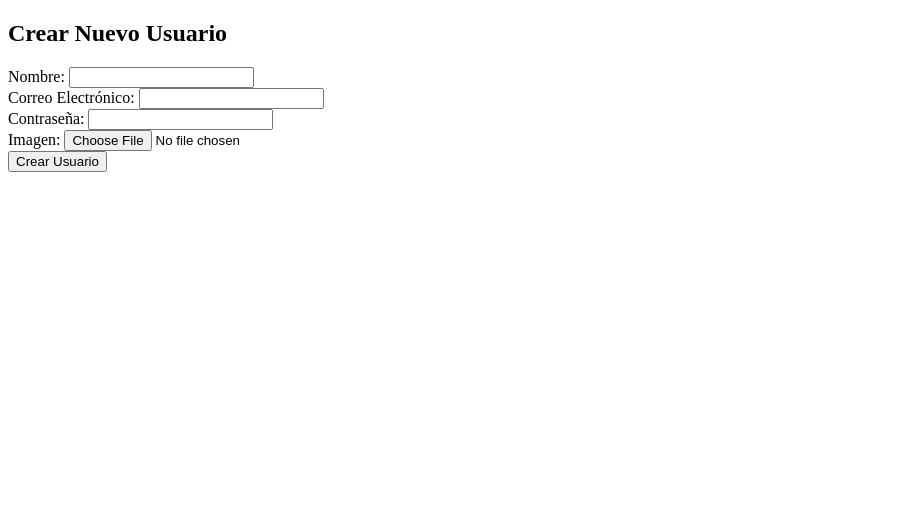
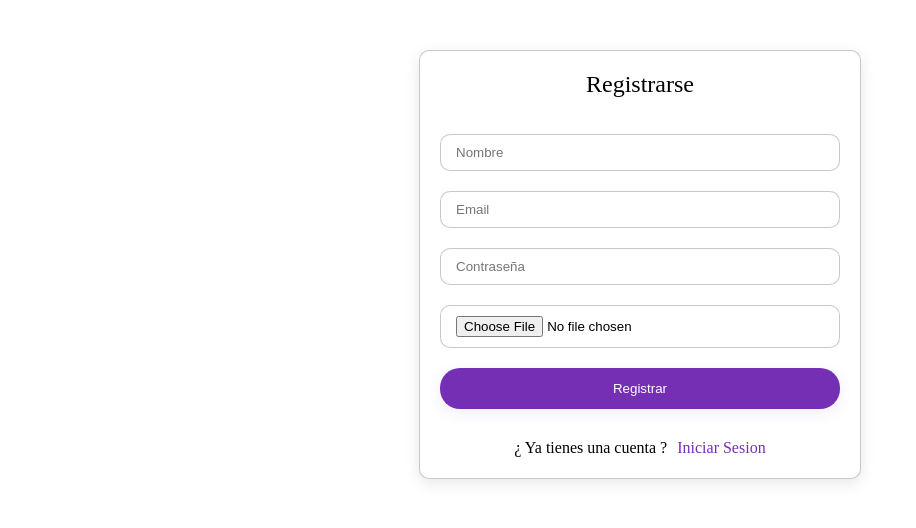
Before and after one commit to RIVERA-PRO/catalogo-web, a PHP site: page /registro.php in a window 1280 px wide. Shown: the top 528 px of the page, without its empty margins (0-916 px from the left). Run offline with PHP 8.4, Linux system fonts and the light colour scheme.

Commit message:
login csss

```diff
--- /dev/null
+++ b/public/login.css
@@ -0,0 +1,110 @@
+:root{
+    --text-color: #000;
+    --text-color2: #5c5959;
+    --bg-color: #111111;
+    --gris:#fafafa;
+    --gris2:#f2f2f2;
+    --color1:#240354;
+    --color2:#752FB5;
+    --color3:rgba(31, 135, 233, 0.455);
+    --blanco: #fff;
+    --input:#c1bfbf;
+  }
+
+  *{
+    padding: 0 ;
+    margin: 0;
+    box-sizing: border-box;
+    transition: all 0.2s linear;
+
+  }
+.formContainer{
+    display: flex;
+    padding: 50px 10%;
+    flex-direction: column;
+    place-content: center;
+    align-items: center;
+    justify-content: center;
+}
+.formContainer h2{
+    text-align: center;
+    margin-bottom: 1rem;
+    font-weight: 500;
+}
+
+.formContainer form{
+    display: flex;
+    padding: 2% 2%;
+    gap: 20px;
+    flex-direction: column;
+    place-content: center;
+    border: 0.3px solid #00000037;
+    background-color:var(--blanco);
+    box-shadow: 0px 4px 15px rgba(0, 0, 0, 0.097);
+    border-radius: 10px;
+    -webkit-border-radius: 10px;
+    -moz-border-radius: 10px;
+    -ms-border-radius: 10px;
+    -o-border-radius: 10px;
+}
+input{
+    border-radius: 10px;
+    width: 50vh;
+    background-color:var(--blanco);
+    padding: 10px 15px;
+    border: 0.3px solid #00000037;
+    -webkit-border-radius: 10px;
+    -moz-border-radius: 10px;
+    -ms-border-radius: 10px;
+    -o-border-radius: 10px;
+}
+label{
+    font-size: 14px;
+}
+button{
+    border-radius: 10px;
+    width: 100%;
+    background-color: var(--color2);
+    color: var(--blanco);
+    padding: 13px 20px;
+    border: none;
+    cursor: pointer;
+    box-shadow: 0px 4px 15px #742fb517;
+    -webkit-border-radius: 20px;
+    -moz-border-radius: 20px;
+    -ms-border-radius: 20px;
+    -o-border-radius: 20px;
+}
+ .deFLex{
+    display: flex;
+    gap: 10px;
+    align-items: center;
+    justify-content: center;
+    margin-top: 10px;
+    text-align: center;
+    place-content: center;
+    align-items: center;
+    justify-content: center;
+ }
+ .deFLex p{
+    color: var(--text-color);
+    text-align: center;
+ }
+ .deFLex a{
+    color: var(--color2);
+    text-decoration: none;
+    text-align: center;
+ }
+
+ @media (max-width: 600px) {
+    input{
+
+        width: 100%;
+
+    }
+    .formContainer{
+
+        padding: 50px 5%;
+
+    }
+ }
--- a/public/registro.php
+++ b/public/registro.php
@@ -52,33 +52,40 @@ try {
 <head>
     <meta charset="UTF-8">
     <meta name="viewport" content="width=device-width, initial-scale=1.0">
-    <link rel="stylesheet" href="styleAdmin.css">
+    <link rel="stylesheet" href="login.css">
     <title>Fauguet Admin - Crear Usuario</title>
 </head>
 <body>
-    <h2>Crear Nuevo Usuario</h2>
-    <form action="" method="POST" enctype="multipart/form-data">
-        <label for="nombre_usuario">Nombre:</label>
-        <input type="text" id="nombre_usuario" name="nombre_usuario" required>
 
-        <br>
-        <label for="email_usuario">Correo Electrónico:</label>
-        <input type="email" id="email_usuario" name="email_usuario" required>
+<div class="formContainer">
+   <form action="" method="POST" enctype="multipart/form-data">
+    <h2>Registrarse</h2>
 
-        <br>
-        <label for="contrasena_usuario">Contraseña:</label>
-        <input type="password" id="contrasena_usuario" name="contrasena_usuario" required>
+        <input type="text" id="nombre_usuario" name="nombre_usuario" required placeholder="Nombre">
 
-        <!-- Campo "rol" con valor predeterminado -->
+
+
+        <input type="email" id="email_usuario" name="email_usuario" required placeholder="Email">
+
+
+
+        <input type="password" id="contrasena_usuario" name="contrasena_usuario" required placeholder="Contraseña">
+
+
         <input type="hidden" id="rol_usuario" name="rol_usuario" value="usuario">
 
-        <br>
-        <label for="imagen_usuario">Imagen:</label>
-        <input type="file" id="imagen_usuario" name="imagen_usuario" accept="image/*" required>
 
-        <br>
-        <button type="submit" name="crear_usuario">Crear Usuario</button>
+
+        <input type="file" id="imagen_usuario" name="imagen_usuario" accept="image/*" required placeholder="Imagen">
+
+
+        <button type="submit" name="crear_usuario">Registrar</button>
+
+        <div class="deFLex">
+        <p>¿ Ya tienes una cuenta ?</p> <a href="login.php">Iniciar Sesion</a>
+  </div>
     </form>
+   </div>
 
     <div>
         <?php echo $mensajeUsuario; ?>
```
Also changed, not shown: public/infoUserApi.php (+16 -1 lines), public/login.php (+11 -9 lines).
